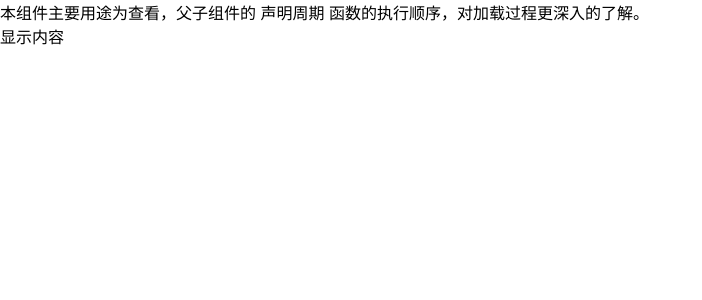
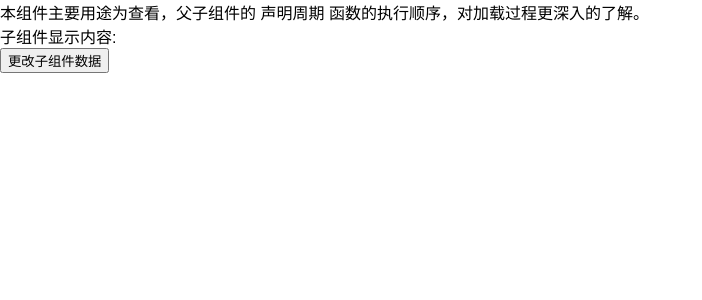
Before and after one commit to William-Sang/React-learning-examples, a React (Create React App) app: page /01 in a window 1280 px wide. Shown: the top 300 px of the page, without its empty margins (0-702 px from the left). Built offline with nearby package versions, Linux system fonts and the light colour scheme.

Commit message:
增加 父子组件 状态变化的显示功能

```diff
--- a/src/Component/TestLifeCycle.tsx
+++ b/src/Component/TestLifeCycle.tsx
@@ -14,6 +14,9 @@ export class ParentComponent extends React.Component<IProps, IState> {
 
   constructor(props: IProps) {
     super(props);
+    this.state = {
+      data: ''
+    };
     console.log('父组件 constructor');
   }
 
@@ -46,12 +49,19 @@ export class ParentComponent extends React.Component<IProps, IState> {
     console.log('父组件 componentWillUnmount');
   }
 
+  onClick = () => {
+    this.setState({
+      data: 'hello'
+    });
+  };
+
   render() {
     console.log('父组件  调用 render');
     return (
       <div>
         本组件主要用途为查看，父子组件的 声明周期 函数的执行顺序，对加载过程更深入的了解。
-        <ChildrenComponent/>
+        <ChildrenComponent data={this.state.data}/>
+        <button onClick={this.onClick}>更改子组件数据</button>
       </div>
     );
   }
@@ -99,7 +109,7 @@ class ChildrenComponent extends React.Component<IProps, IState> {
     console.log('子组件  调用 render');
     return (
       <div>
-        显示内容
+        子组件显示内容: {this.props.data}
       </div>
     );
   }
```
